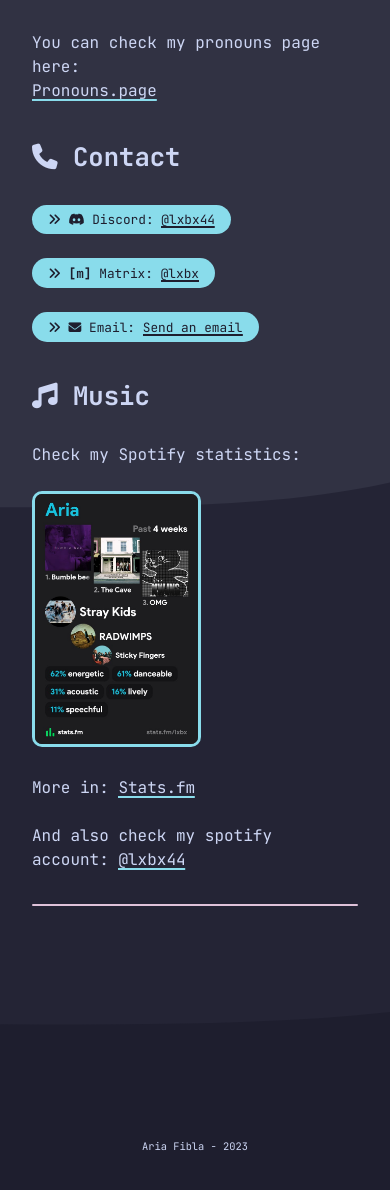
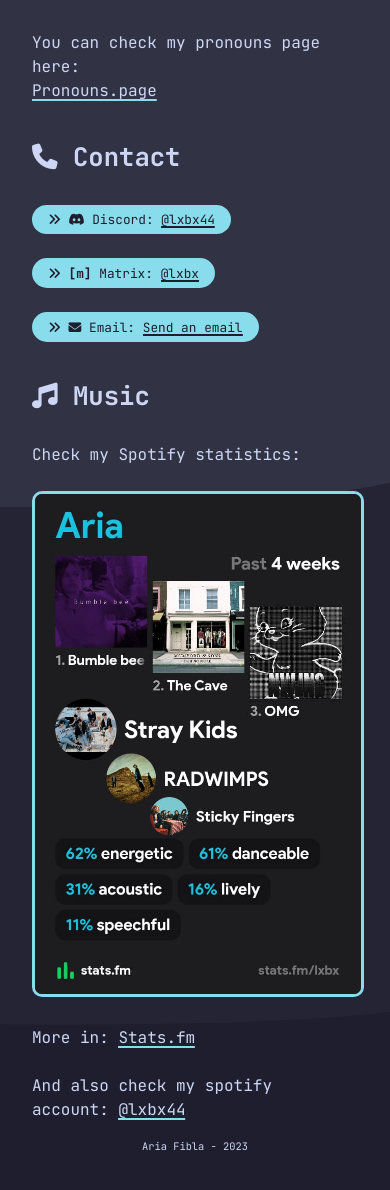
Before and after one commit to lxbx44/lxbx44.github.io, a web app: file about/index.html in a window 390 px wide. Shown: the part 1044-2234 px from the top of the page. Run offline with its HTML, style and script files only (its server is not run), Linux system fonts and the light colour scheme; some libraries are stand-ins or nearby versions.

Commit message:
add responsive design spotify stats

```diff
--- a/about/index.html
+++ b/about/index.html
@@ -126,7 +126,7 @@
 
                 <p>Check my Spotify statistics:</p>
 
-                <img id="spotify-stats" src="/img/spot.jpg"
+                <img id="spotify-stats" src="/img/spot.jpg">
 
                 <br>
 
--- a/css/styles.css
+++ b/css/styles.css
@@ -440,6 +440,9 @@
   section#about .about-content .contact-el a:hover {
     background-size: 0 2px, 100% 2px;
   }
+  section#about .about-content #spotify-stats {
+    width: 60%;
+  }
 }
 @media (max-width: 720px) {
   section#about .about-img {
@@ -474,6 +477,14 @@
   section#about .about-content .contact-el a:hover {
     background-size: 0 2px, 100% 2px;
   }
+  section#about .about-content #spotify-stats {
+    width: 75%;
+  }
+}
+@media (max-width: 450px) {
+  section#about .about-content #spotify-stats {
+    width: 100%;
+  }
 }
 
 /*# sourceMappingURL=styles.css.map */
--- a/css/styles.scss
+++ b/css/styles.scss
@@ -488,6 +488,9 @@
                 padding: 0.5rem 1.15rem;
                 margin-bottom: 1.5rem;
             }
+            #spotify-stats {
+                width: 60%;
+            }
         }
     }
 }
@@ -540,6 +543,20 @@
                 padding: 0.4rem 1rem;
                 margin-bottom: 1.5rem;
             }
+            #spotify-stats {
+                width: 75%;
+            }
+
         }
     }
 }
+
+@media (max-width: 450px) {
+    section#about {
+        .about-content {
+            #spotify-stats {
+                width: 100%;
+            }
+        }
+    }
+}
```
Also changed, not shown: 1 other file.
